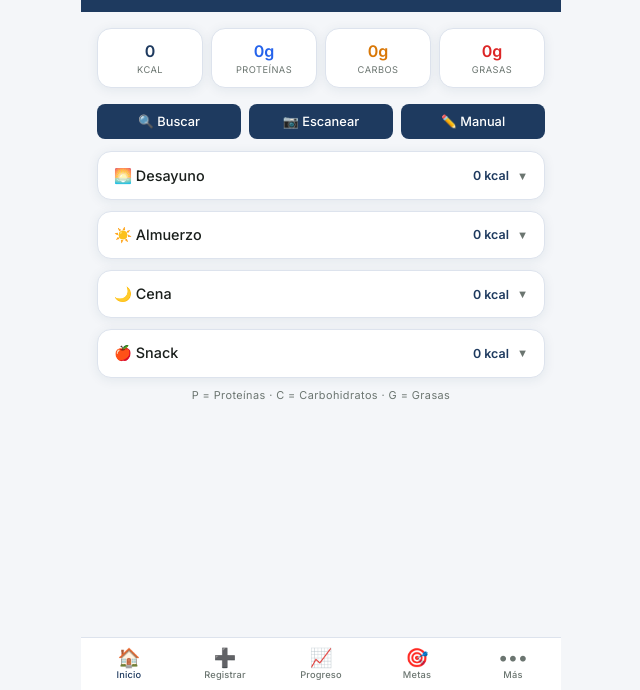
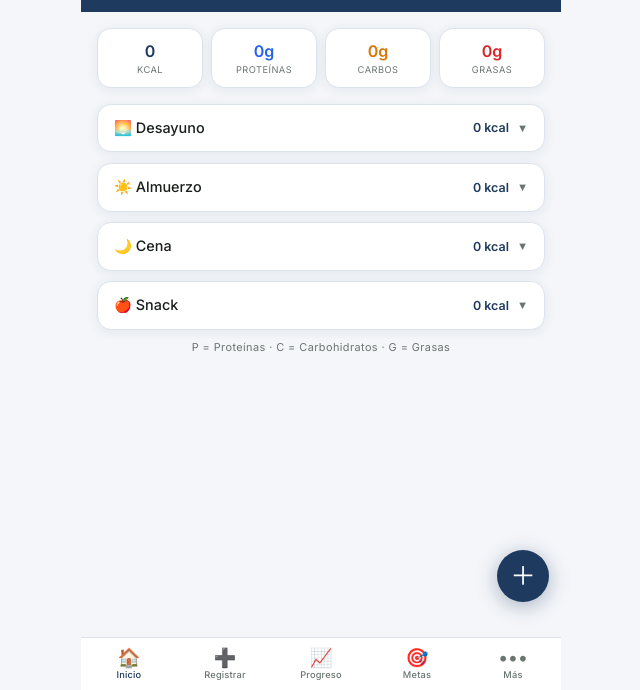
Before and after one commit to jo4q1ng/comiapp, a website: page index.html in a window 1280 px wide. Shown: the part 110-800 px from the top of the page, without its empty margins (319-959 px from the left). Drawn offline with nearby package versions, Linux system fonts and the light colour scheme.

Commit message:
feat: inicio limpio + botón flotante para registrar

```diff
--- a/css/style.css
+++ b/css/style.css
@@ -880,3 +880,41 @@ body.oscuro .badge-ml { background: #0c4a6e; color: #7dd3fc; }
 }
 
 body.oscuro .manual-tip { color: #e2e8f0; }
+
+/* ── Botón flotante ── */
+.btn-flotante {
+  position: fixed;
+  bottom: 5.5rem;
+  right: calc(50% - 228px);
+  width: 52px;
+  height: 52px;
+  border-radius: 50%;
+  background: var(--azul);
+  color: #fff;
+  font-size: 1.6rem;
+  font-weight: 300;
+  line-height: 1;
+  box-shadow: 0 4px 20px rgba(30,58,95,0.35);
+  border: none;
+  cursor: pointer;
+  padding: 0;
+  margin: 0;
+  display: flex;
+  align-items: center;
+  justify-content: center;
+  transition: transform 0.2s, box-shadow 0.2s;
+  z-index: 90;
+}
+
+.btn-flotante:active {
+  transform: scale(0.93);
+  box-shadow: 0 2px 10px rgba(30,58,95,0.25);
+}
+
+body.oscuro .btn-flotante {
+  box-shadow: 0 4px 20px rgba(0,0,0,0.5);
+}
+
+@media (max-width: 480px) {
+  .btn-flotante { right: 1.25rem; }
+}
--- a/index.html
+++ b/index.html
@@ -37,11 +37,6 @@
       <div class="resumen-card prot"><span class="rc-valor" id="total-proteinas">0g</span><span class="rc-label">proteínas</span></div>
       <div class="resumen-card carb"><span class="rc-valor" id="total-carbos">0g</span><span class="rc-label">carbos</span></div>
       <div class="resumen-card gras"><span class="rc-valor" id="total-grasas">0g</span><span class="rc-label">grasas</span></div>
-    </div>
-    <div class="acciones-rapidas">
-      <button class="accion-btn" onclick="irA('buscar')">🔍 Buscar</button>
-      <button class="accion-btn" onclick="irA('barras')">📷 Escanear</button>
-      <button class="accion-btn" onclick="irA('manual')">✏️ Manual</button>
     </div>
     <div id="comidas-container">
       <div class="comida-seccion">
@@ -464,6 +459,8 @@
 
   </div>
 
+  <button class="btn-flotante" onclick="mostrarSeccion('registro')">＋</button>
+
 </main>
 
 <!-- ── Modales (únicos, fuera de main) ── -->
```
